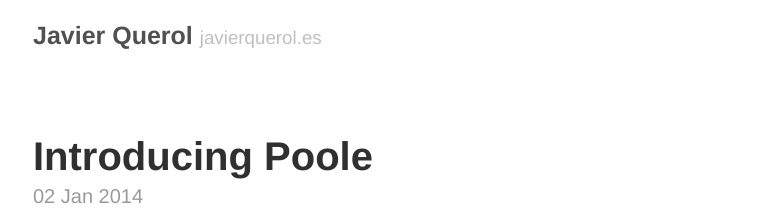
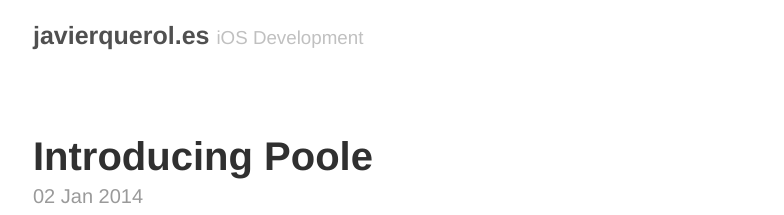
Before and after one commit to JavierQuerol/JavierQuerol.github.io, a Jekyll site: the page built from index.html, in a window 1280 px wide. Shown: the top 215 px of the page, without its empty margins (247-1031 px from the left). Built offline with Jekyll 4.4.1, drawn with Linux system fonts in a browser that asks for light colours; the list of posts is cut into pages by our own code.

Commit message:
updated config

```diff
--- a/_config.yml
+++ b/_config.yml
@@ -3,8 +3,8 @@ permalink:        pretty
 relative_permalinks: true
 
 # Setup
-title:            Javier Querol
-tagline:          javierquerol.es
+title:            javierquerol.es
+tagline:          iOS Development
 url:              http://javierquerol.es
 paginate:         1
 baseurl:          http://JavierQuerol.github.io/poole/
```
